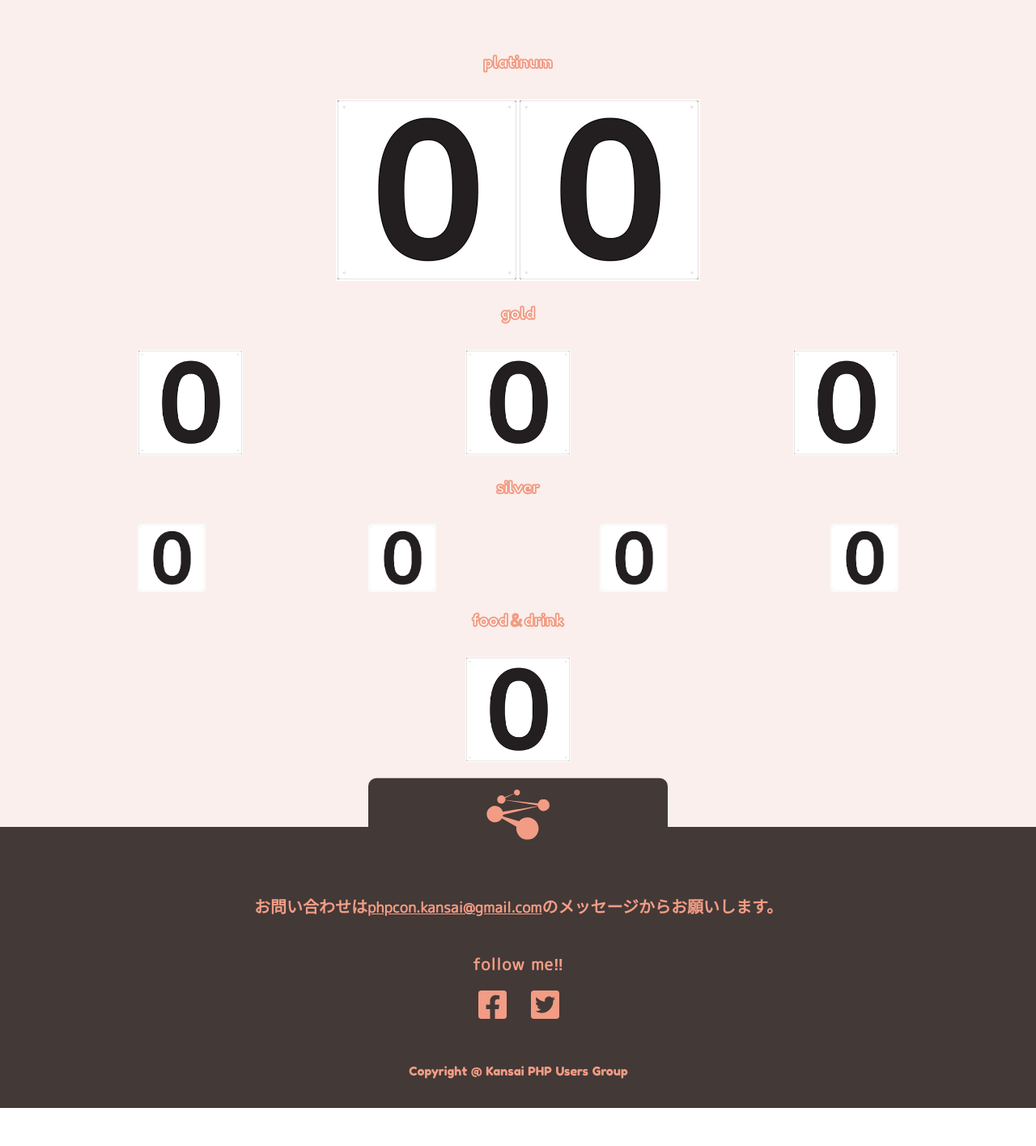
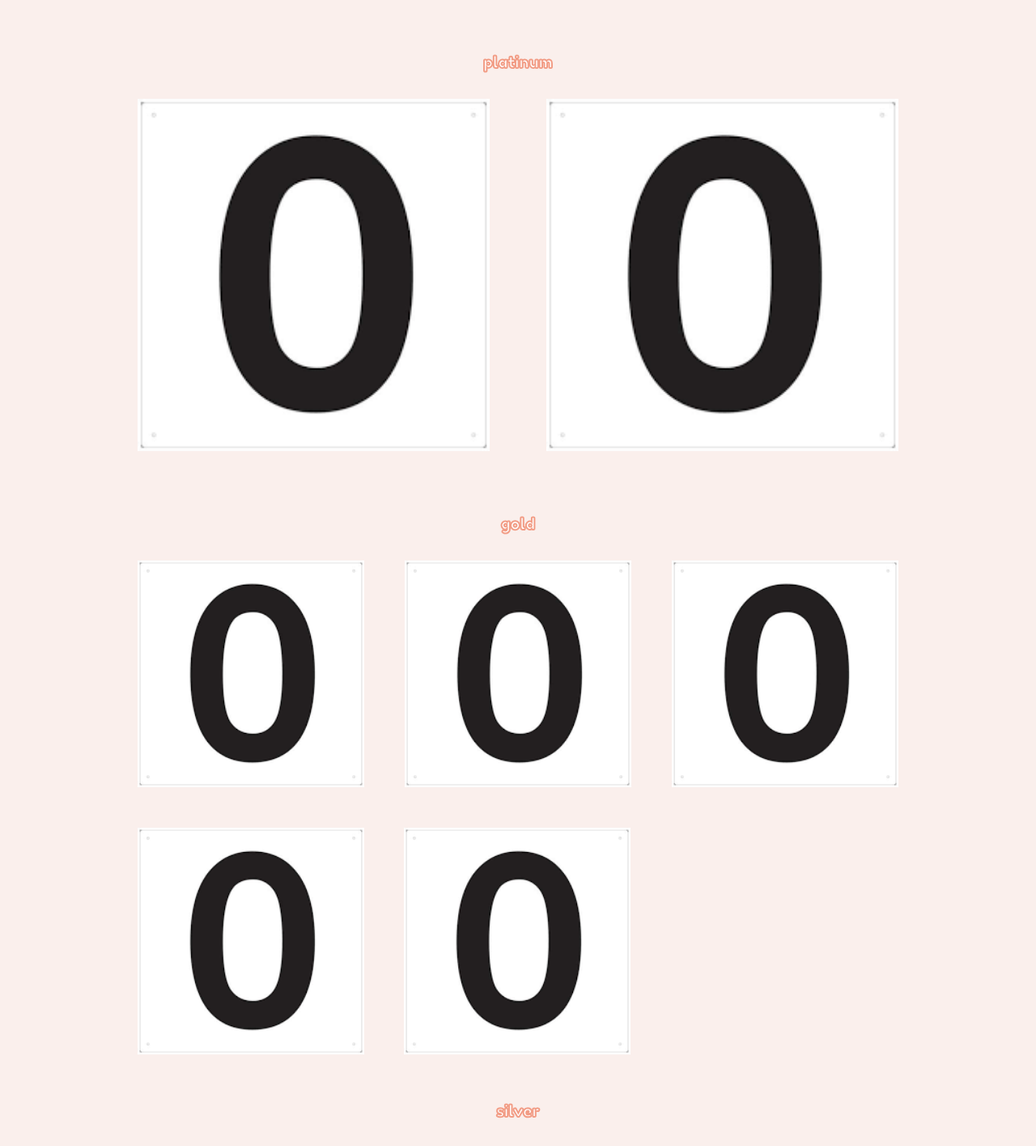
Before and after one commit to php-jp/phpcon2020-kansai, a Nuxt app: page / in a window 1280 px wide. Shown: the part 2980-4395 px from the top of the page at 81% size. Before the commit the page ends 4348 px from the top, so only its background shows below. Built offline with nearby package versions, Linux system fonts and the light colour scheme.

Commit message:
PC時のコーディング

```diff
--- a/components/top/Sponsor.vue
+++ b/components/top/Sponsor.vue
@@ -19,6 +19,9 @@
                 <img src="~/assets/images/sponsor/0.png" alt="コールドスポンサーの会社">
                 <img src="~/assets/images/sponsor/0.png" alt="コールドスポンサーの会社">
                 <img src="~/assets/images/sponsor/0.png" alt="コールドスポンサーの会社">
+                <img src="~/assets/images/sponsor/0.png" alt="コールドスポンサーの会社">
+                <img src="~/assets/images/sponsor/0.png" alt="コールドスポンサーの会社">
+                <div class="p-sponsor__empty"></div>
             </div>
 
             <div class="p-sponsor__titleSub">
@@ -29,6 +32,8 @@
                 <img src="~/assets/images/sponsor/0.png" alt="コールドスポンサーの会社">
                 <img src="~/assets/images/sponsor/0.png" alt="コールドスポンサーの会社">
                 <img src="~/assets/images/sponsor/0.png" alt="コールドスポンサーの会社">
+                <img src="~/assets/images/sponsor/0.png" alt="コールドスポンサーの会社">
+                <div class="p-sponsor__empty"></div>
             </div>
 
             <div class="p-sponsor__titleSub">
@@ -57,6 +62,9 @@ export default {
     color: $clr_accentcolor;
     background-color: $clr_basecolor;
     padding: 40px 0 80px;
+    @include desktop {
+        padding-bottom: 212px;
+    }
     &__title {
         @include c-section-title;
         color: $clr_accentcolor;
@@ -74,10 +82,18 @@ export default {
     }
     &__platinum {
         text-align: center;
+        @include desktop {
+            display: flex;
+            justify-content: space-between;
+        }
     }
     &__platinum img {
-        widows: 280px;
+        width: 280px;
         margin-bottom: 20px;
+        @include desktop {
+            width: 435px;
+            margin-bottom: 70px;
+        }
     }
     &__gold {
         display: flex;
@@ -87,6 +103,10 @@ export default {
     &__gold img {
         width: 130px;
         margin-bottom: 20px;
+        @include desktop {
+            width: 280px;
+            margin-bottom: 50px;
+        }
     }
     &__silver {
         display: flex;
@@ -96,12 +116,22 @@ export default {
     &__silver img {
         width: 84px;
         margin-bottom: 15px;
+        @include desktop {
+            width: 194px;
+            margin-bottom: 55px;
+        }
+    }
+    &__empty {
+        width: 30%;
     }
     &__food {
         text-align: center;
     }
     &__food img {
         width: 130px;
+        @include desktop {
+            width: 280px;
+        }
     }
 }
 </style>
```
